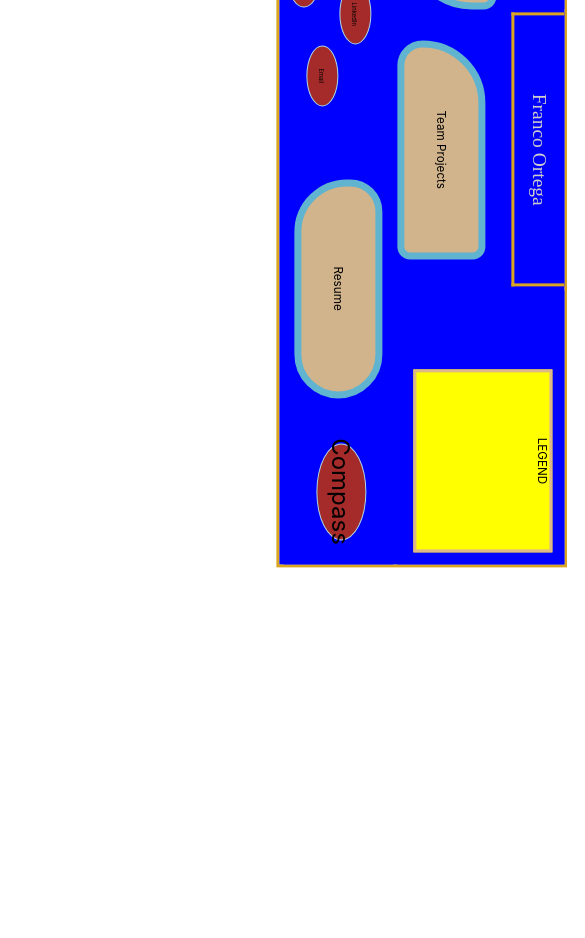
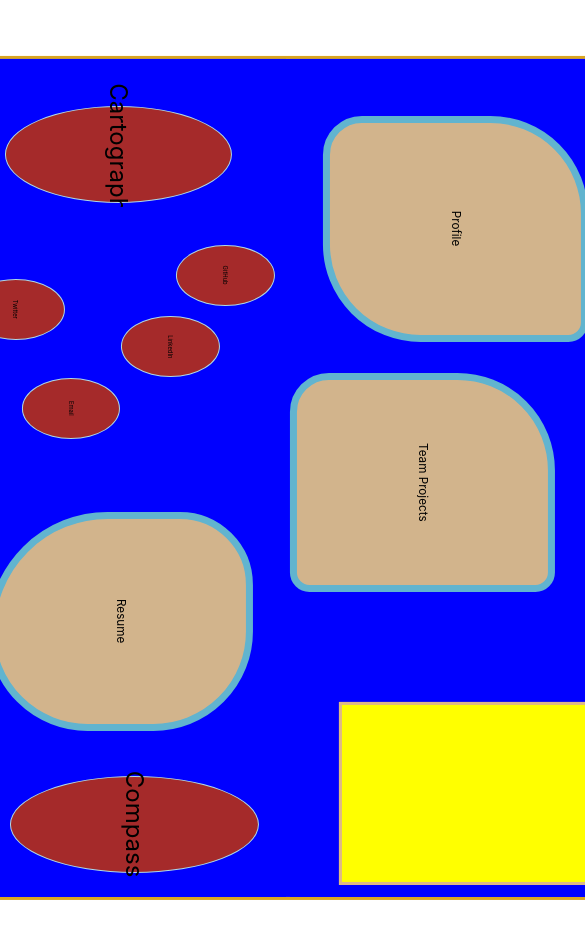
Before and after one commit to franco-ortega/css-sandbox, a React (Create React App) app: page /gridmap6x5 in a window 390 px wide. Shown: the top 938 px of the page, 585 px wide, since content can reach past the window. Before the commit the page ends 844 px from the top, so only its background shows below. Built offline with nearby package versions, Linux system fonts and the light colour scheme.

Commit message:
move orientation rotation from GridMap6x5 to App

```diff
--- a/src/components/app/App.css
+++ b/src/components/app/App.css
@@ -3,3 +3,12 @@
   margin: 0;
   padding: 0;
 }
+
+
+@media only screen and (max-width: 900px) and (orientation: portrait) {
+  body {
+    height: 80%;
+    width: 100vh;
+    transform: rotate(90deg);
+  }
+}
--- a/src/components/app/App.js
+++ b/src/components/app/App.js
@@ -17,7 +17,7 @@ const App = () => {
   return (
     <div>
       <Router>
-      {/* <Header /> */}
+      <Header />
         <Switch>
           <Route exact path='/' component={Home}></Route>
           <Route path='/grid' component={Grid}></Route>
--- a/src/components/grid/GridMap6x5.module.css
+++ b/src/components/grid/GridMap6x5.module.css
@@ -105,12 +105,3 @@
     align-items: flex-start;
     justify-content: flex-start;
 }
-
-
-@media only screen and (max-width: 900px) and (orientation: portrait) {
-    .GridMap6x5 {
-      height: 80%;
-      width: 100vh;
-      transform: rotate(90deg);
-    }
-}
```
